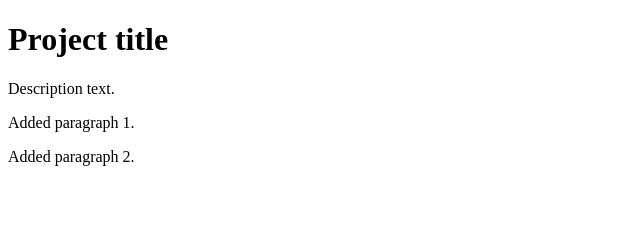
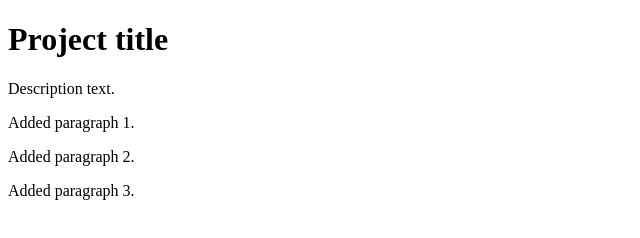
Before and after one commit to tsotne-chaduneli/project-1, a plain HTML site: page index.html in a window 1280 px wide. Shown: the whole page, without its empty margins (0-640 px from the left). Drawn offline with Linux system fonts and the light colour scheme.

Commit message:
Added paragraph 3

```diff
--- a/index.html
+++ b/index.html
@@ -10,5 +10,6 @@
     <p>Description text.</p>
     <p>Added paragraph 1.</p>
     <p>Added paragraph 2.</p>
+    <p>Added paragraph 3.</p>
 </body>
 </html>
```
